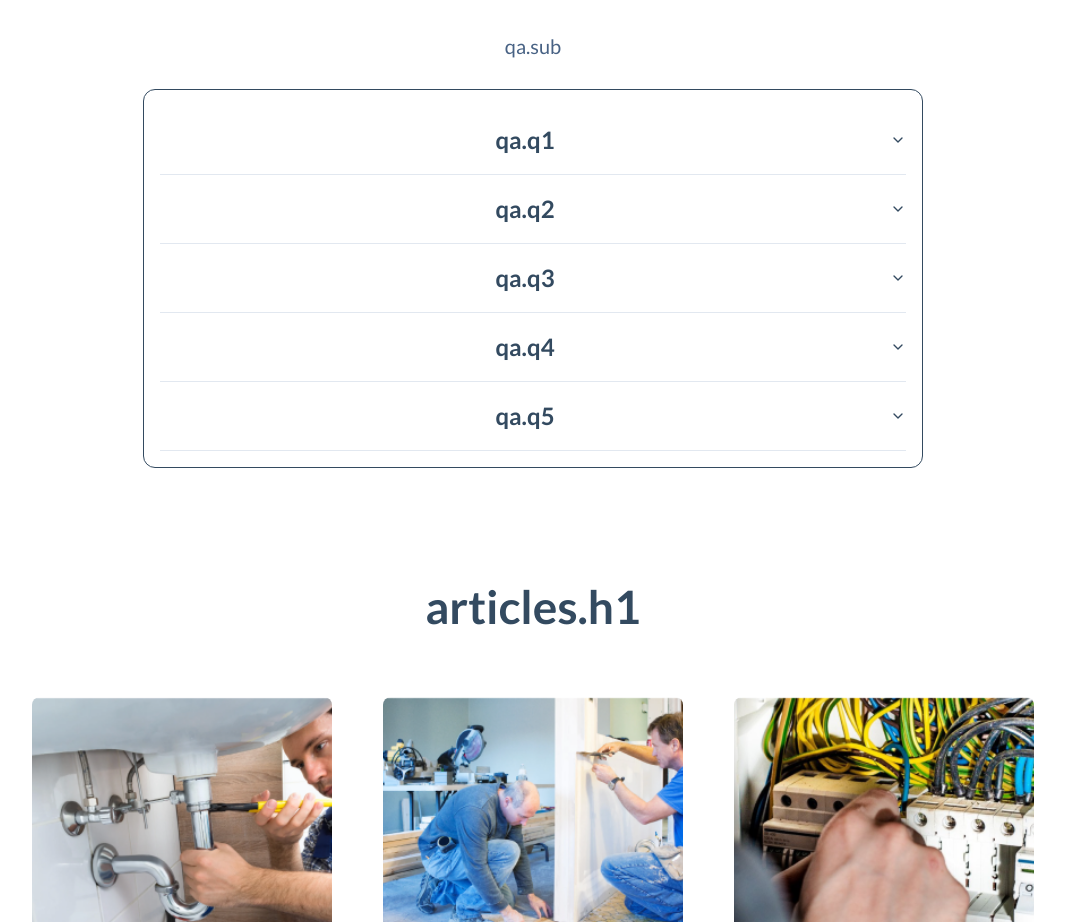
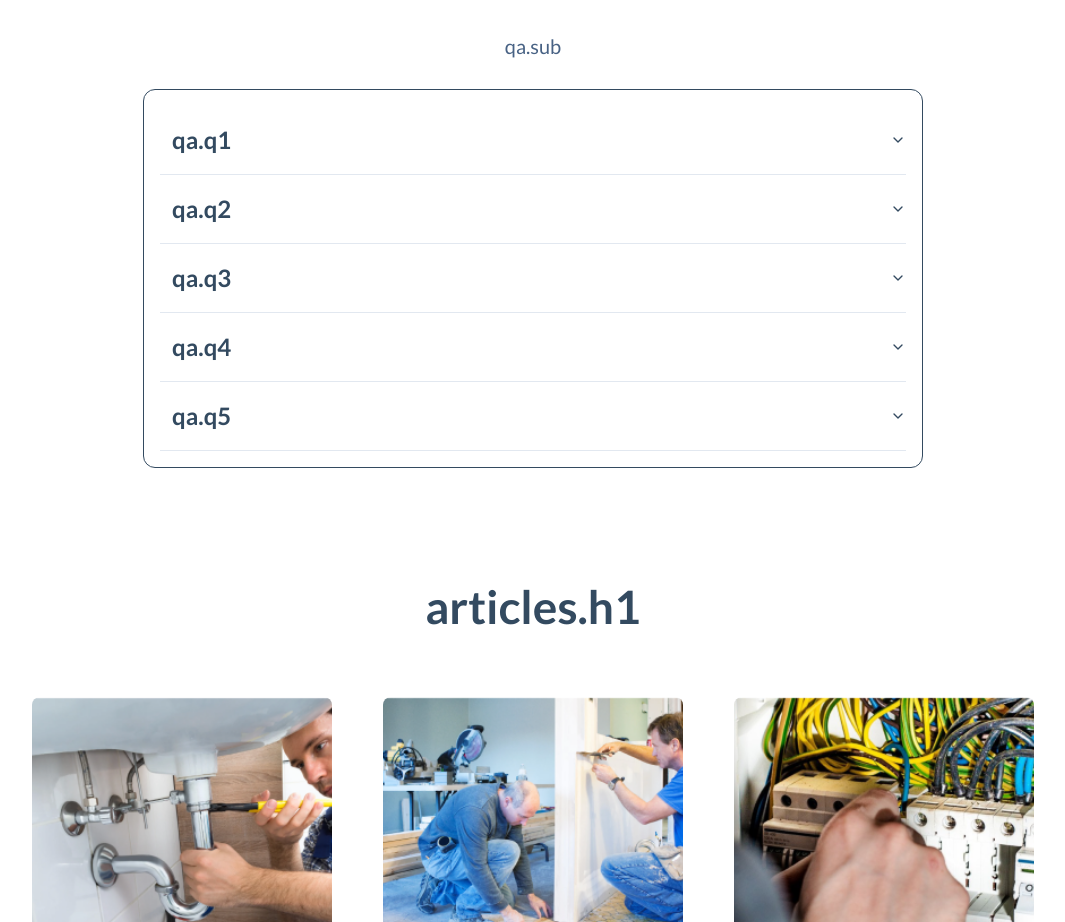
Before and after one commit to YahiaAkermi/fixily_landing_page, a React (Vite) app: page / in a window 1280 px wide. Shown: the part 2680-3602 px from the top of the page, without its empty margins (107-1172 px from the left). Built offline with nearby package versions, Linux system fonts and the light colour scheme; no server answers.

Commit message:
some changes

```diff
--- a/src/components/sections/QaSection.tsx
+++ b/src/components/sections/QaSection.tsx
@@ -36,7 +36,7 @@ const QaSection = () => {
             <AccordionTrigger className="text-[24px] text-myblack font-semibold">
               <div
                 className={`w-full ${
-                  language.substring(0, 2) === "ar" ? "text-right" : ""
+                  language.substring(0, 2) === "ar" ? "text-right" : "text-left"
                 } px-3`}
               >
                 {t("qa.q1")}
@@ -54,7 +54,7 @@ const QaSection = () => {
             <AccordionTrigger className="text-[24px] text-myblack font-semibold">
               <div
                 className={`w-full ${
-                  language.substring(0, 2) === "ar" ? "text-right" : ""
+                  language.substring(0, 2) === "ar" ? "text-right" : "text-left"
                 } px-3`}
               >
                 {t("qa.q2")}
@@ -72,7 +72,7 @@ const QaSection = () => {
             <AccordionTrigger className="text-[24px] text-myblack font-semibold">
               <div
                 className={`w-full ${
-                  language.substring(0, 2) === "ar" ? "text-right" : ""
+                  language.substring(0, 2) === "ar" ? "text-right" : "text-left"
                 } px-3`}
               >
                 {t("qa.q3")}
@@ -90,7 +90,7 @@ const QaSection = () => {
             <AccordionTrigger className="text-[24px] text-myblack font-semibold">
               <div
                 className={`w-full ${
-                  language.substring(0, 2) === "ar" ? "text-right" : ""
+                  language.substring(0, 2) === "ar" ? "text-right" : "text-left"
                 } px-3`}
               >
                 {t("qa.q4")}
@@ -108,7 +108,7 @@ const QaSection = () => {
             <AccordionTrigger className="text-[24px] text-myblack font-semibold">
               <div
                 className={`w-full ${
-                  language.substring(0, 2) === "ar" ? "text-right" : ""
+                  language.substring(0, 2) === "ar" ? "text-right" : "text-left"
                 } px-3`}
               >
                 {t("qa.q5")}
--- a/src/components/sections/shared/GridList.tsx
+++ b/src/components/sections/shared/GridList.tsx
@@ -16,7 +16,10 @@ const GridList = ({ categories, language }: CategoryProps) => {
       {categories.map((category) => (
         <li key={category.id} className="flex flex-col items-center gap-5">
           <img
-            src={category.image}
+            src={
+              // category.image ||
+              "/assets/images/renovation.png"
+            }
             alt={language === "ar" ? category.image : category.name_en}
             className="object-cover"
           />
```
